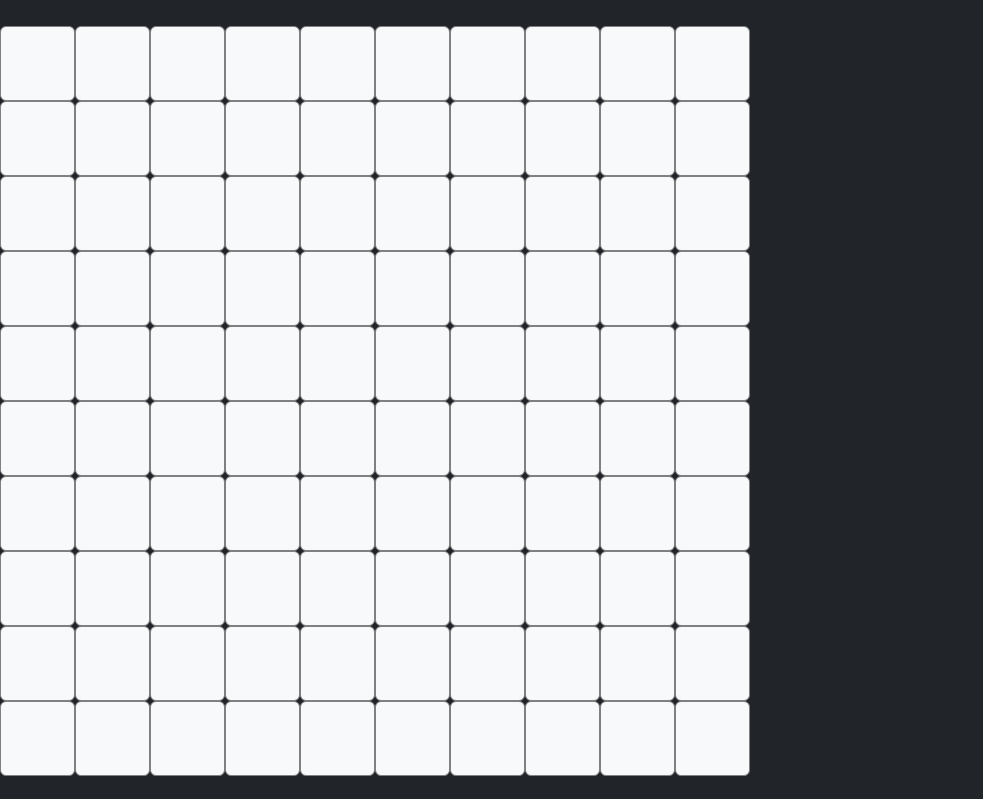
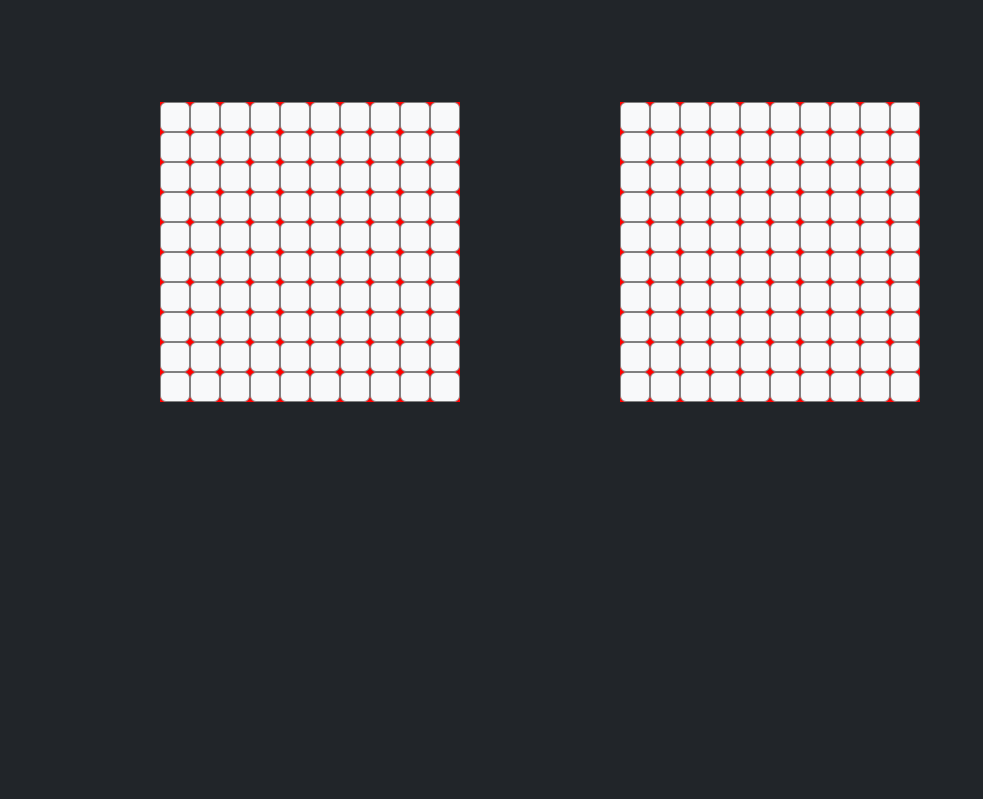
Before and after one commit to blancojohn/BattlelShip-InReactJS, a React (Vite) app: page / in a window 1280 px wide. Shown: the top 799 px of the page, without its empty margins (0-983 px from the left). Built offline with nearby package versions, Linux system fonts and the light colour scheme.

Commit message:
Creación de componentes y reutilazión. Cambio de nombre de componentes y archivos. Ajustes disposición de tableros

```diff
--- a/index.html
+++ b/index.html
@@ -7,7 +7,7 @@
     <title>Vite + React</title>
   </head>
   <body class="bg-dark">
-    <div id="root"></div>
+    <div id="root" class="d-flex"></div>
     <script type="module" src="/src/main.jsx"></script>
   </body>
 </html>
--- a/src/App.jsx
+++ b/src/App.jsx
@@ -1,6 +1,6 @@
 import React, { useState } from "react";
-import BoardMachine from "./components/BoardMachine";
-import BoardHuman from "./components/BoardHuman";
+import Machine from "./components/Machine";
+import Human from "./components/Human";
 
 
 const App = () => {
@@ -9,8 +9,8 @@ const App = () => {
 
     return (
         <>
-            <BoardMachine setTurn={setTurn} />
-            <BoardHuman turn={turn} />
+            <Human turn={turn} />
+            <Machine setTurn={setTurn} />
         </>
     )
 }
--- /dev/null
+++ b/src/components/ContainerSquare.jsx
@@ -0,0 +1,14 @@
+import React from "react";
+
+
+const ContainerSquare=({children})=>{
+    return(
+        <>
+            <div id="board">
+                {children}
+            </div>
+        </>
+    )
+}
+
+export default ContainerSquare
--- a/src/components/BoardHuman.jsx
+++ b/src/components/Human.jsx
@@ -1,14 +1,16 @@
 import React, { useEffect, useState } from "react";
 import { showBoardHuman } from "../functions";
+import ContainerSquare from "./ContainerSquare";
+import Square from "./Square";
 
 
 
-const BoardHuman = ({ turn }) => {
+const Human = ({ turn }) => {
     const [boardHuman, setBoardHuman] = useState(showBoardHuman());
 
     const addShip = (indexRow, indexBox) => {
         let shipInBoard = [...boardHuman];
-        shipInBoard[indexRow].splice(indexBox, 5, "", "", "", "", "")
+        shipInBoard[indexRow].splice(indexBox, 5, 1, 1, 1, 1, 1)
         console.log("DESPLIEGUE DE PIEZAS HUMAN", shipInBoard)
         setBoardHuman(shipInBoard)
     }
@@ -17,12 +19,12 @@ const BoardHuman = ({ turn }) => {
         let coordinates = [...boardHuman];
         let indexRow = Math.floor(Math.random() * 9);
         let indexBox = Math.floor(Math.random() * 9);
-        if (coordinates[indexRow][indexBox] == "") {
-            coordinates[indexRow][indexBox] = "I HIT YOU!"
+        if (coordinates[indexRow][indexBox] == 1) {
+            coordinates[indexRow][indexBox] = 2
             setBoardHuman(coordinates)
         }
         else if (coordinates[indexRow][indexBox] == null) {
-            coordinates[indexRow][indexBox] = "I FAILED!"
+            coordinates[indexRow][indexBox] = 3
             setBoardHuman(coordinates)
         }
         console.log("TIRO EN LA BOX POR MACHINE", indexRow, indexBox)
@@ -35,20 +37,20 @@ const BoardHuman = ({ turn }) => {
 
     return (
         <>
-            <div id="board">
+            <ContainerSquare>
                 {
                     (boardHuman != null) &&
                     boardHuman.map((row, indexRow) => (
-                        <div key={indexRow}>
+                        <span key={indexRow}>
                             {row.map((box, indexBox) => (
-                                <button key={indexBox} onClick={() => addShip(indexRow, indexBox)} id="box" type="button" className="btn btn-light">{box}</button>
+                                <Square key={indexBox} getFunction={() => addShip(indexRow, indexBox)} id="box" type="button" className="btn btn-light">{box}</Square>
                             ))}
-                        </div>
+                        </span>
                     ))
                 }
-            </div>
+            </ContainerSquare>
         </>
     )
 }
 
-export default BoardHuman;
+export default Human;
--- a/src/components/BoardMachine.jsx
+++ b/src/components/Machine.jsx
@@ -1,19 +1,21 @@
 import React, {useState} from "react";
 import { showBoardMachine } from "../functions";
+import ContainerSquare from "./ContainerSquare";
+import Square from "./Square";
 
 
-const BoardMachine = ({ setTurn }) => {
+const Machine = ({ setTurn }) => {
     const [boardMachine, setBoardMachine] = useState(showBoardMachine());
 
     const getGunShotHuman=(indexRow,  indexBox)=>{
         let coordinates= [...boardMachine]
         if(coordinates[indexRow][indexBox] == ""){
-            coordinates[indexRow][indexBox]= "ON TARGET!"
+            coordinates[indexRow][indexBox]= 2
             setBoardMachine(coordinates)
             countTurns()
         }
         else if(coordinates[indexRow][indexBox] == null){
-            coordinates[indexRow][indexBox]= "YOU FAILED!"
+            coordinates[indexRow][indexBox]= 3
             setBoardMachine(coordinates)
             countTurns()
         }
@@ -25,20 +27,20 @@ const BoardMachine = ({ setTurn }) => {
 
     return (
         <>
-            <div id="board">
+            <ContainerSquare>
                 {
                     (boardMachine != null) &&
                     boardMachine.map((row, indexRow) => (
-                        <div key={indexRow}>
+                        <span key={indexRow}>
                             {row.map((box, indexBox) => (
-                                <button key={indexBox} onClick={()=>{getGunShotHuman(indexRow, indexBox)}} id="box" type="button" className="btn btn-light">{box}</button>
+                                <Square key={indexBox} getFunction={()=>{getGunShotHuman(indexRow, indexBox)}}>{box}</Square>
                             ))}
-                        </div>
+                        </span>
                     ))
                 }
-            </div>
+            </ContainerSquare>
         </>
     )
 }
 
-export default BoardMachine;
+export default Machine;
--- /dev/null
+++ b/src/components/Square.jsx
@@ -0,0 +1,14 @@
+import React from "react";
+
+
+const Square= ({getFunction, children})=>{
+    return(
+        <>
+            <div id="box" type="button" className="btn btn-light" onClick={getFunction}>
+                {children}
+            </div>
+        </>
+    )
+}
+
+export default Square
--- a/src/index.css
+++ b/src/index.css
@@ -1,15 +1,19 @@
 
 #board {
-  display: flex;
-  flex-wrap: wrap;
+  display: grid;
+  grid-template-columns: repeat(10, 1 fr);
   color: brown;
   justify-content: start;
-  margin-top: 2%;
+  margin-top: 8%;
+  width: 300px;
+  height: 300px;
+  margin-left: 160px;
+  background-color: red;
 }
 
 #box {
-  width: 75px;
-  height: 75px;
+  width: 30px;
+  height: 30px;
   border: 1px solid gray;
   text-align: center;
 }
```
